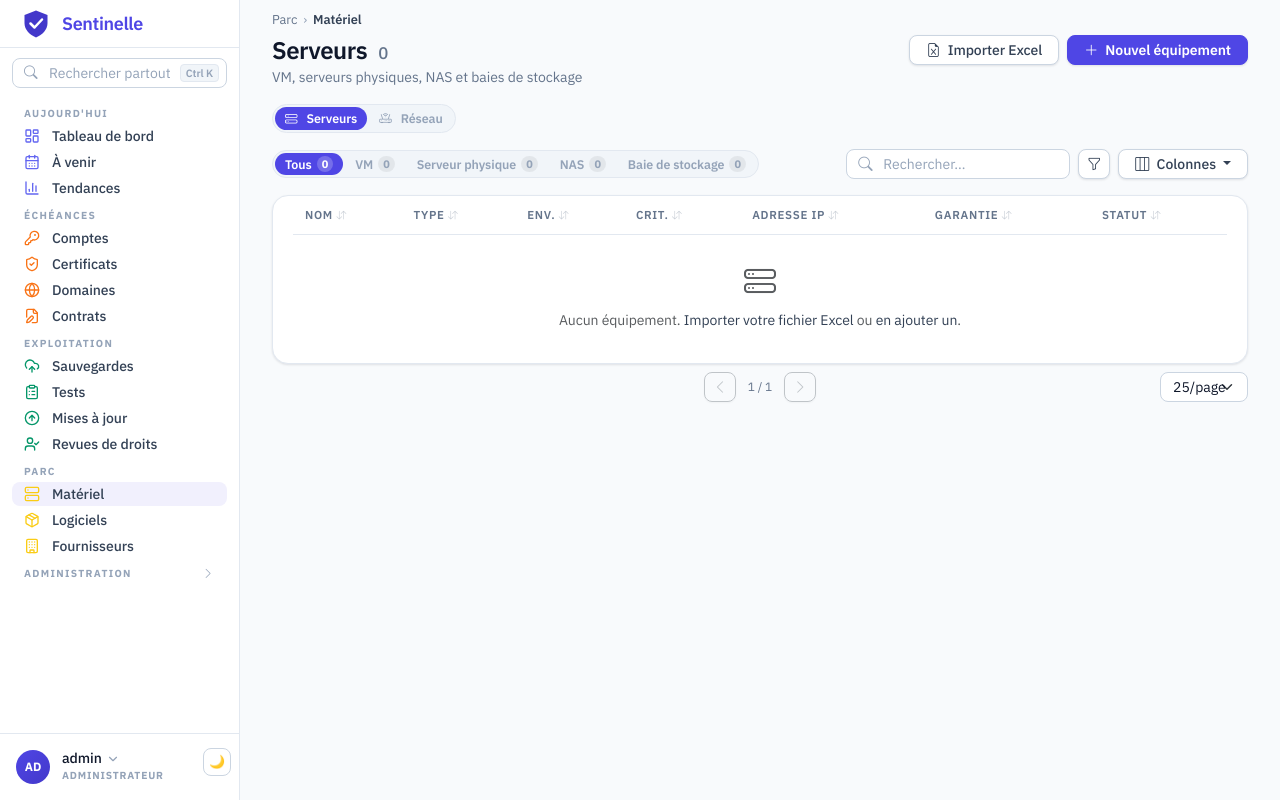
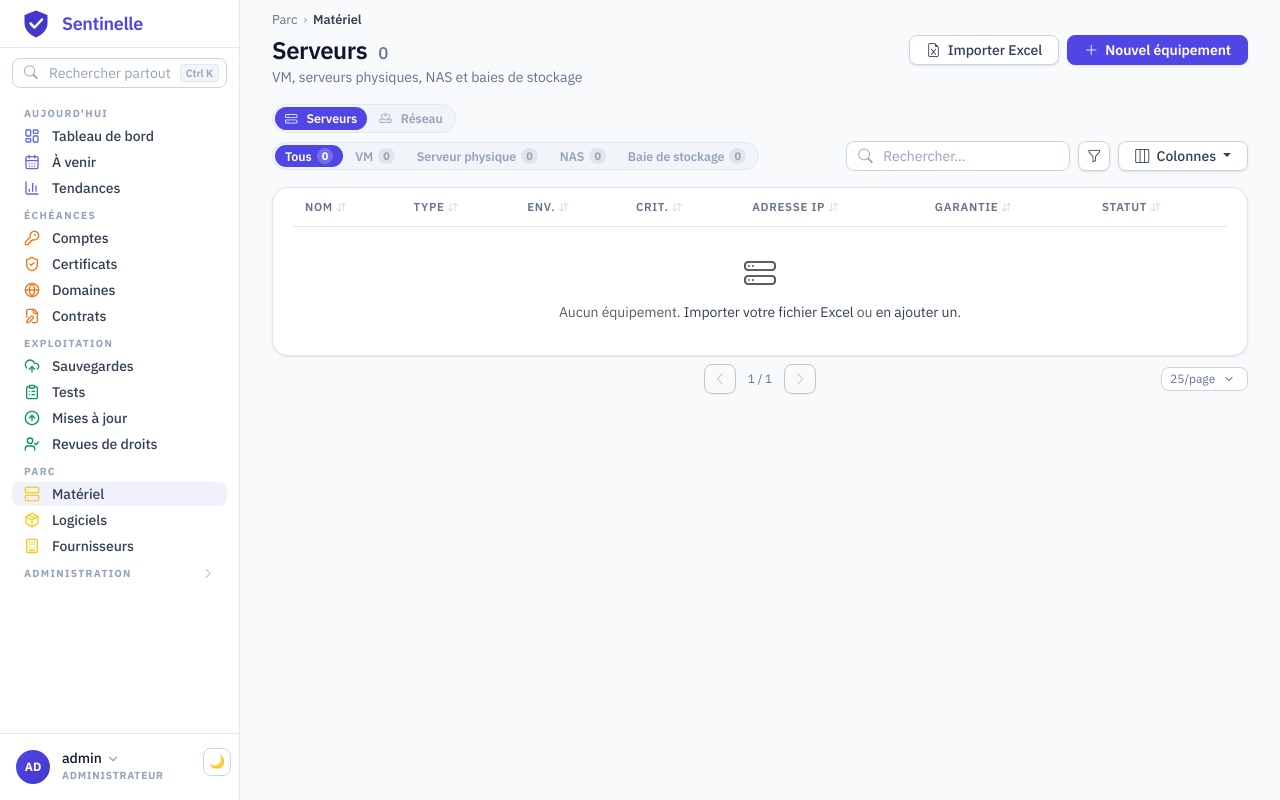
Before and after one commit to cparfait/sentinelle, a Flask app: page /inventory/ in a window 1280 px wide. Run offline with Flask 3, Linux system fonts and the light colour scheme; a user stored in the database is signed in; data comes from the database, SQL or seed files in the repository; data that the repository does not hold is empty; parts of the project's set-up code (start-up, migrations or seed data) failed here and were passed over; some libraries are stand-ins or nearby versions.

Commit message:
Matériel : onglets de famille moins espacés, lignes par page au corps des compteurs
Marge basse des onglets Serveurs / Réseau ramenée de 16 à 8 px. Le sélecteur
de lignes par page prend les 12 px et le gris des compteurs de la barre de
pagination, dans une boîte de 24 px.

Co-Authored-By: Claude Fable 5.1 <noreply@anthropic.com>

```diff
--- a/app/static/css/style.css
+++ b/app/static/css/style.css
@@ -2632,6 +2632,17 @@ input[type="datetime-local"]::-webkit-calendar-picker-indicator:hover { opacity:
 .pagination-nav .btn.disabled { opacity: 0.4; }
 /* Troisieme colonne de la barre : le selecteur de lignes par page, cale a droite. */
 .pagination-droite { justify-self: end; }
+/* Le selecteur de lignes par page se fond dans la barre : meme 12 px et meme
+   gris que les compteurs qui l'entourent, boite plus basse. Selecteur appuye :
+   les regles generales des .form-select, plus loin dans le fichier, l'emportaient. */
+.pagination-bar .pagination-droite .form-select.inv-perpage {
+    font-size: 0.75rem;
+    color: var(--muted);
+    padding: 2px 24px 2px 8px;
+    line-height: 18px;
+    height: auto;
+    background-size: 12px 8px;
+}
 
 /* ==========================================================================
    BARRE DE LISTE : recherche a icone (224 px), segments de type, pastilles
--- a/app/templates/_inventory_nav.html
+++ b/app/templates/_inventory_nav.html
@@ -4,7 +4,7 @@
    Le matériel se lit en DEUX familles : un switch n'est pas un serveur, et les
    réunir sous « Matériel » obligeait à cinq onglets et à un titre qui énumère.
    C'est la même table et le même écran — seule la famille change. #}
-<div class="seg-tabs mb-3">
+<div class="seg-tabs mb-2">
     <a class="seg-tab {% if active == 'serveurs' %}active{% endif %}" href="{{ url_for('inventory.list') }}"><i class="bi bi-hdd-stack me-1"></i>Serveurs</a>
     <a class="seg-tab {% if active == 'reseau' %}active{% endif %}" href="{{ url_for('inventory.list', famille='reseau') }}"><i class="bi bi-router me-1"></i>Réseau</a>
 </div>
```
